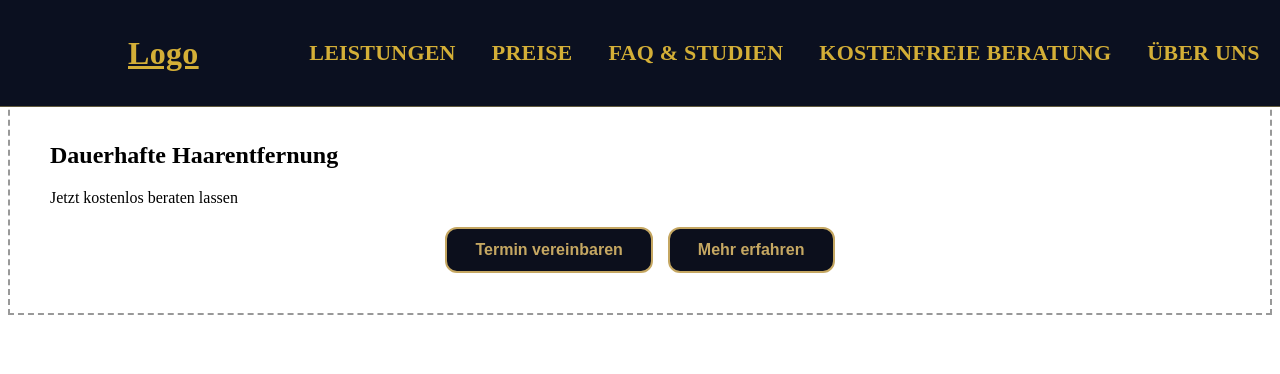
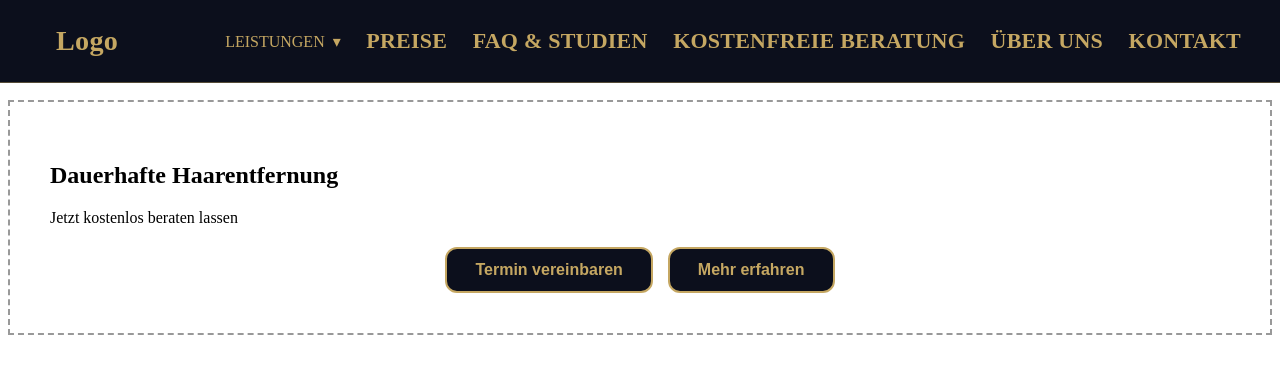
Before and after one commit to eliaspst/pilot-project, a React (Create React App) app: page / in a window 1280 px wide. Shown: the top 374 px of the page. Built offline with nearby package versions, Linux system fonts and the light colour scheme; the HTML template or start-up script is replaced by a standard one.

Commit message:
tried to add navbar menu buttons

```diff
--- a/src/components/HeroSection.jsx
+++ b/src/components/HeroSection.jsx
@@ -2,7 +2,7 @@ import "./HeroSection.css";
 
 export default function HeroSection() {
   return (
-    <section style={{ padding: 40, border: "2px dashed #999", marginTop: 80 }}>
+    <section style={{ padding: 40, border: "2px dashed #999", marginTop: 100 }}>
       <h2>Dauerhafte Haarentfernung</h2>
       <p>Jetzt kostenlos beraten lassen</p>
       <div className="hero-btns">
--- a/src/components/Navbar.css
+++ b/src/components/Navbar.css
@@ -1,8 +1,8 @@
 :root{
-  --navy: rgb(11,16,32);
-  --gold: rgb(212,175,55);
-  --gold-600: rgb(192,153,46);
-  --gold-300: rgb(227,200,105);
+  --navy: #0c0f1c;
+  --gold: #c5a762;
+  --gold-600: #c5a762;
+  --gold-300: #c5a762;
   --text: rgb(245,245,245);
 }
 
@@ -10,26 +10,33 @@
   position: fixed;
   inset: 0 0 auto 0;
   width: 100%;
-  padding: 30px 10%;
+  padding: 20px clamp(12px, 5vw, 56px);
   background: var(--navy);
   display: flex;
-  justify-content: space-between;
   align-items: center;
+  gap : 12px;
   z-index: 100;
   border-bottom: 1px solid color-mix(in srgb, var(--gold-300) 40%, transparent);
 }
 
 .logo{
   color: var(--gold);
-  font-size: 32px;
+  font-size: clamp(22px, 2.2vw, 32px);
   font-weight: 700;
   letter-spacing: 0.01em;
+  text-decoration: none;
+  line-height: 1;
+  flex: 0 0 auto;
 }
 
 .navbar{
-  display: flex;
+   display: flex;
   align-items: center;
-  gap: 36px;
+  justify-content: center;
+  flex: 1 1 auto;
+  flex-wrap: wrap;
+  gap: clamp(10px, 2vw, 28px);
+  min-width: 0;
 }
 
 .navbar a{
@@ -39,8 +46,9 @@
   font-weight: 600;
   letter-spacing: 0.01em;
   line-height: 1.2;
-  padding: 10px 0;
+  padding: 8px 0;
   text-decoration: none;
+  white-space: nowrap;
 }
 
 .navbar a::before{
@@ -64,6 +72,55 @@
   outline-offset: 3px;
 }
 
+.nav-item{
+  position: relative
+}
+
+.nav-trigger{
+  background: none;
+  border: 0;
+  color: var(--gold);
+  font: inherit;
+  padding: 8px 0;
+  cursor: pointer;
+  display: inline-flex;
+  align-items: center;
+  gap: .5rem;
+  line-height: 1.2;
+}
+
+.nav-trigger:focus-visible{
+  outline: 2px solid var(--gold-300);
+  outline-offset: 3px;
+}
+
+.chevron { transition: transform .2s ease; }
+.chevron.up { transform: rotate(180deg); }
+
+.dropdown{
+  position: absolute;
+  top: calc(100% + 10px);
+  left: 0;
+  min-width: 280px;
+  background: var(--navy);
+  color: #fff;
+  border: 1px solid rgba(255,255,255,.15);
+  border-radius: 6px;
+  box-shadow: 0 12px 28px rgba(0,0,0,.35);
+  padding: 8px 0;
+  z-index: 200;
+}
+
+.dropdown-link{
+  display: block;
+  padding: 12px 16px;
+  color: #fff;
+  text-decoration: none;
+  white-space: nowrap;
+}
+
+.dropdown-link:hover{ background: rgba(255,255,255,.08); }
+
 @media (min-width: 768px){
   .header.scrolled{
     padding-top: 14px;
--- a/src/components/Navbar.jsx
+++ b/src/components/Navbar.jsx
@@ -1,14 +1,56 @@
-import React from "react";
+import React, {useEffect, useRef, useState} from "react";
 import { NavLink, Link } from "react-router-dom";
 import "./Navbar.css";
 
 export default function Navbar() {
-  return (
-    <header className="header">
-      <Link to="/" className="logo">Logo</Link>
+  const [open, setOpen] = useState(false);
+  const ddRef = useRef(null);
 
-      <nav className="navbar">
-        <NavLink to="/leistungen" end>LEISTUNGEN</NavLink>
+ useEffect(() => {
+    const onDocClick = (e) => {
+      if (!ddRef.current?.contains(e.target)) setOpen(false);
+    };
+    const onKey = (e) => {
+      if (e.key === "Escape") setOpen(false);
+    };
+    document.addEventListener("click", onDocClick);
+    document.addEventListener("keydown", onKey);
+    return () => {
+      document.removeEventListener("click", onDocClick);
+      document.removeEventListener("keydown", onKey);
+    };
+  }, []);
+
+      return (
+        <header className="header">
+          <Link to="/" className="logo">Logo</Link>
+
+          <nav className="navbar">
+            {}
+            <div className="nav-item has-dropdown" ref={ddRef}>
+              <button
+              className="nav-trigger"
+              aria-haspopup="menu"
+              aria-expanded={open}
+              onClick={() => setOpen((o) => !o)}
+              >
+                LEISTUNGEN
+                <span className ={`chevron ${open ? "up" : ""}`} aria-hidden>▾</span>
+              </button>
+              {open && (
+                <div id ="leistungen-menu" role="menu" className="dropdown">
+                  <NavLink
+                to="/leistungen/haarentfernung"
+                role="menuitem"
+                className="dropdown-link"
+                onClick={() => setOpen(false)}
+              >
+                DAUERHAFTE HAARENTFERNUNG
+              </NavLink>
+            </div>
+          )}
+        </div>
+
         <NavLink to="/preise">PREISE</NavLink>
         <NavLink to="/faq">FAQ & STUDIEN</NavLink>
         <NavLink to="/beratung">KOSTENFREIE BERATUNG</NavLink>
```
